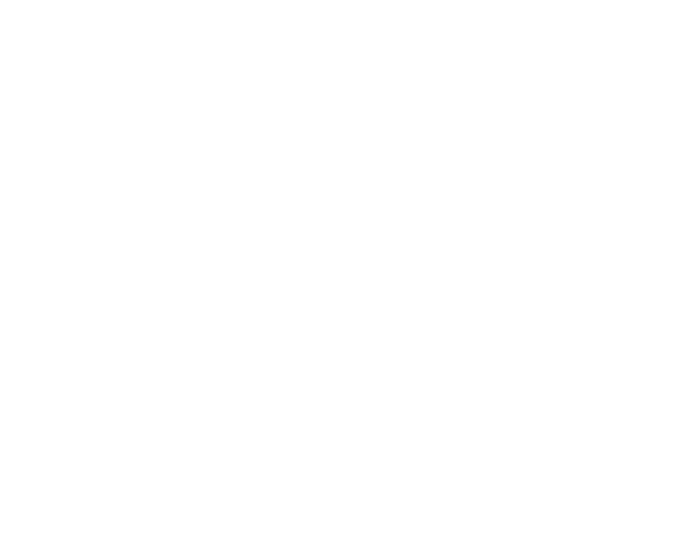
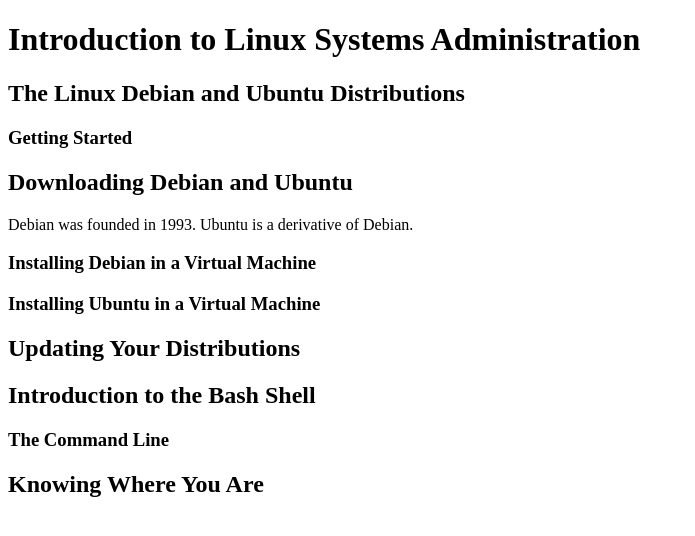
Before and after one commit to 9kx6my2q4s-hub/petra-sin.githib.io, a plain HTML site: page index.html in a window 1280 px wide. Shown: the whole page, without its empty margins (0-695 px from the left). Drawn offline with Linux system fonts and the light colour scheme.

Commit message:
Update index.html

```diff
--- a/index.html
+++ b/index.html
@@ -7,6 +7,50 @@
         <meta>
         <style></style>
     </head>
-    <body>
+    <body><header>
+        <h1>Introduction to Linux Systems Administration</h1>
+        <nav>
+        </nav>
+    </header>
+
+    <article>
+        <header>
+            <h2>The Linux Debian and Ubuntu Distributions</h2>
+            <h3>Getting Started</h3>
+        </header>
+
+        <section>
+            <header>
+            <h2>Downloading Debian and Ubuntu</h2>
+                <aside>Debian was founded in 1993. Ubuntu is a derivative of Debian.</aside>
+            <h3>Installing Debian in a Virtual Machine</h3>
+            <h3>Installing Ubuntu in a Virtual Machine</h3>
+            </header>
+        </section>
+
+        <section>
+            <header>
+            <h2>Updating Your Distributions</h2>
+            </header>
+        </section>
+    </article>
+
+    <article>
+        <header>
+            <h2>Introduction to the Bash Shell</h2>
+            <h3>The Command Line</h3>
+        </header>
+
+        <section>
+            <header>
+            <h2>Knowing Where You Are</h2>
+            </header>
+        </section>
+    </article>
+
+    <footer>
+        <address>
+        </address>
+    </footer>
     </body>
 </html>
```
